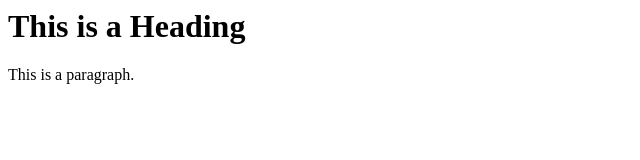
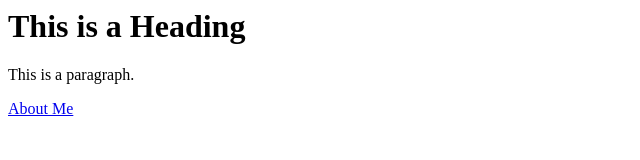
Before and after one commit to keithsawkk/st-web, a plain HTML site: page index.html in a window 1280 px wide. Shown: the full height of the page, 0-640 px from the left. Drawn offline with nearby package versions, Linux system fonts and the light colour scheme.

Commit message:
Update index.html

```diff
--- a/index.html
+++ b/index.html
@@ -21,6 +21,7 @@
 
 <h1>This is a Heading</h1>
 <p>This is a paragraph.</p>
+<a href="meme.html" title="About Me">About Me</a>
 
 </body>
 </html>
```
